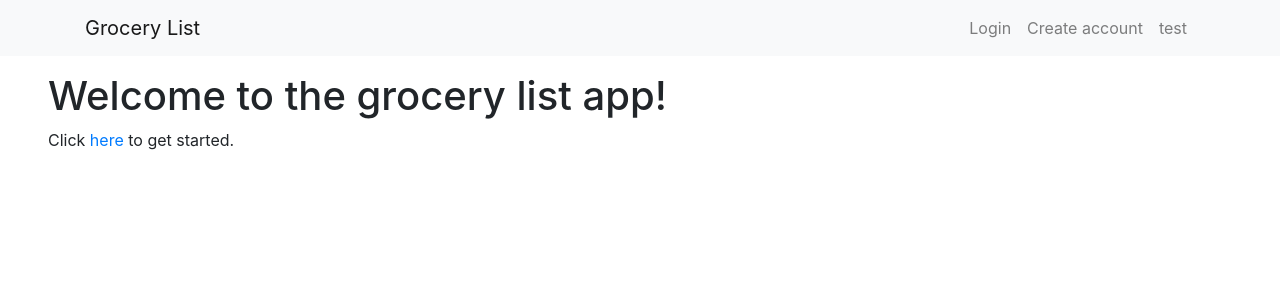
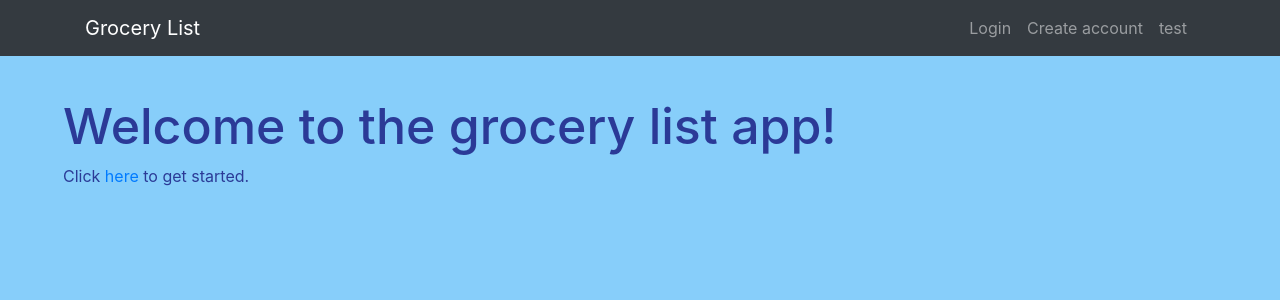
Before and after one commit to wegman7/grocery_list, a Django app: page / in a window 1280 px wide. Shown: the top 300 px of the page. Run offline with Django 3.2, Linux system fonts and the light colour scheme; some libraries are stand-ins or nearby versions.

Commit message:
made everything a lot prettier using bootstrap. also added animation on home page.

```diff
--- a/users/static/users/css/main.css
+++ b/users/static/users/css/main.css
@@ -35,3 +35,34 @@
     padding: 10px;
     text-align: center;
 } */
+
+@keyframes enlarge {
+    from {
+        font-size: 1px;
+    }
+    to {
+        font-size: 50px;
+    }
+}
+
+@keyframes spin {
+    0% {
+        transform: rotateZ(0);
+        transform-origin: 50% 50%;
+    }
+    100% {
+        transform: rotateZ(1080deg);
+    }
+}
+
+/* .home-title {
+    animation-name: spin;
+    animation-duration: 2s;
+    animation-fill-mode: forwards;
+} */
+
+.home-title {
+    animation-name: spin, enlarge;
+    animation-duration: 1.5s;
+    animation-fill-mode: forwards;
+}
--- a/users/static/users/js/main.js
+++ b/users/static/users/js/main.js
@@ -7,6 +7,10 @@ function onDOMContentLoaded() {
         // create submit button
         const submit_button = document.createElement("button");
         submit_button.setAttribute("id", "submit");
+        submit_button.className = "btn";
+        // add danger styling to submit button only when deleting items
+        if (document.getElementsByName("added-text").length == 0) { submit_button.className = submit_button.className.concat(" btn-danger"); }
+        else { submit_button.className = submit_button.className.concat(" btn-dark"); }
         submit_button.innerHTML = 'submit';
         document.getElementById('new-item-form').append(submit_button);
 
@@ -18,9 +22,11 @@ function onDOMContentLoaded() {
         let delete_items_button = document.getElementById("delete-items-button");
         delete_items_button.parentNode.removeChild(delete_items_button);
 
+        // create cancel button
         let cancel_button = document.createElement("button");
         cancel_button.id = "cancel";
         cancel_button.name = "cancel";
+        cancel_button.className = "btn btn-dark";
         cancel_button.innerHTML = "cancel";
         cancel_button.value = "true";
         document.getElementById("new-item-form").append(cancel_button);
@@ -32,10 +38,10 @@ function onDOMContentLoaded() {
         const text_field = document.createElement("input");
         text_field.setAttribute("type", "text");
         text_field.setAttribute("name", "added-text");
+        text_field.className = "form-control";
 
         // add text field and submit button to html
         document.getElementById('new-item-form').append(text_field);
-        console.log('in the addText function');
 
         addSubmitAndCancel();
     }
@@ -52,7 +58,8 @@ function onDOMContentLoaded() {
             // we name our checkbox with its corresponding item name
             delete_box.setAttribute("name", list[i].innerHTML);
 
-            list[i].append(delete_box);
+            list[i].prepend(' ');
+            list[i].prepend(delete_box);
         }
         addSubmitAndCancel();
     }
--- a/users/templates/users/base.html
+++ b/users/templates/users/base.html
@@ -13,9 +13,9 @@
         <title>Grocery list</title>
     </head>
 
-    <body>
+    <body class="blue-background">
         <header>
-            <nav class="navbar navbar-expand-lg fixed-top navbar-light bg-light">
+            <nav class="navbar navbar-expand-lg fixed-top navbar-dark bg-dark">
                 <div class="container">
                     <a class="navbar-brand" href="{% url 'home' %}">Grocery List</a>
                     <button class="navbar-toggler" type="button" data-toggle="collapse" data-target="#navbarToggle" aria-controls="navbarToggle" aria-expanded="false" aria-label="Toggle navigation">
@@ -39,7 +39,7 @@
                 </div>
             </nav>
         </header>
-        <div>
+        <div class="pl-5 mt-5 pt-5">
             {% if messages %}
                 {% for message in messages %}
                     <div>{{ message }}</div>
--- a/users/templates/users/home.html
+++ b/users/templates/users/home.html
@@ -1,5 +1,10 @@
 {% extends "users/base.html" %}
 {% block content %}
-    <h1 class="mt-5 ml-5 pt-4">Welcome to the grocery list app!</h1>
-    <p class="ml-5">Click <a href="{% url 'register' %}">here </a>to get started.</p>
+    {% if not user.is_authenticated %}
+        <h1 class="home-title col-8">Welcome to the grocery list app!</h1>
+        <p class="col-8">Click <a href="{% url 'register' %}">here </a>to get started.</p>
+    {% else %}
+        <h1 class="col-8">Grocery list app!</h1>
+        <p class="col-8">Click <a href="{% url 'list' %}">here </a>for list.</p>
+    {% endif %}
 {% endblock content %}
--- a/users/templates/users/list_view.html
+++ b/users/templates/users/list_view.html
@@ -15,8 +15,8 @@
             {% endif %}
         </form>
         <div id="buttons-div">
-            <button id="add-text-button">Add item</button>
-            <button id="delete-items-button">Delete items</button>
+            <button class="btn btn-dark" id="add-text-button">Add item</button>
+            <button class="btn btn-danger" id="delete-items-button">Delete items</button>
         </div>
     </div>
 {% endblock content %}
--- a/users/templates/users/logout.html
+++ b/users/templates/users/logout.html
@@ -1,4 +1,4 @@
 {% extends "users/base.html" %}
 {% block content %}
-    <h1>Successfully logged out</h1>
+    <h1>Successfully logged out.</h1>
 {% endblock content %}
--- a/users/templates/users/register.html
+++ b/users/templates/users/register.html
@@ -1,7 +1,6 @@
 {% extends "users/base.html" %}
 {% block content %}
-    <div class="container"></div>
-        <div class="row mt-5"></div>
+    <div>
         <a>Register page</a>
         <form id="form" method="POST">
             {% csrf_token %}
--- a/users/views.py
+++ b/users/views.py
@@ -59,6 +59,7 @@ def list_view(request):
     }
     # if cancel button is pressed on page, page is reloaded
     if request.method == 'POST' and request.POST.get('cancel'):
+        print(request.POST)
         print('true')
         pass
     # item is added
```
Also changed, not shown: users/templates/users/login.html (+5 -5 lines), db.sqlite3.
